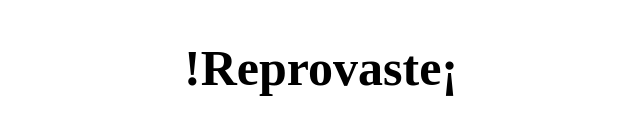
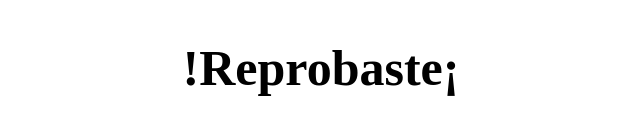
Before and after one commit to gonza201/SegundaEvaluaci-n-EV2_U2, a plain HTML site: page promedio.html in a window 1280 px wide. Shown: the part 1023-1158 px from the top of the page, 319-959 px from the left. Drawn offline with Linux system fonts and the light colour scheme.

Commit message:
Update promedio.html

```diff
--- a/promedio.html
+++ b/promedio.html
@@ -78,8 +78,8 @@
             <th>${promedio} (100%)</th>
         </tr>
     </table>
-    ${promedio >= 4.0 ? '<h2>!Aprovaste¡<h2/>':''}
-    ${promedio < 4.0 ? '<h2>!Reprovaste¡<h2/>':''}
+    ${promedio >= 4.0 ? '<h2>!Aprobaste¡<h2/>':''}
+    ${promedio < 4.0 ? '<h2>!Reprobaste¡<h2/>':''}
         `;
 
     </script>
```
